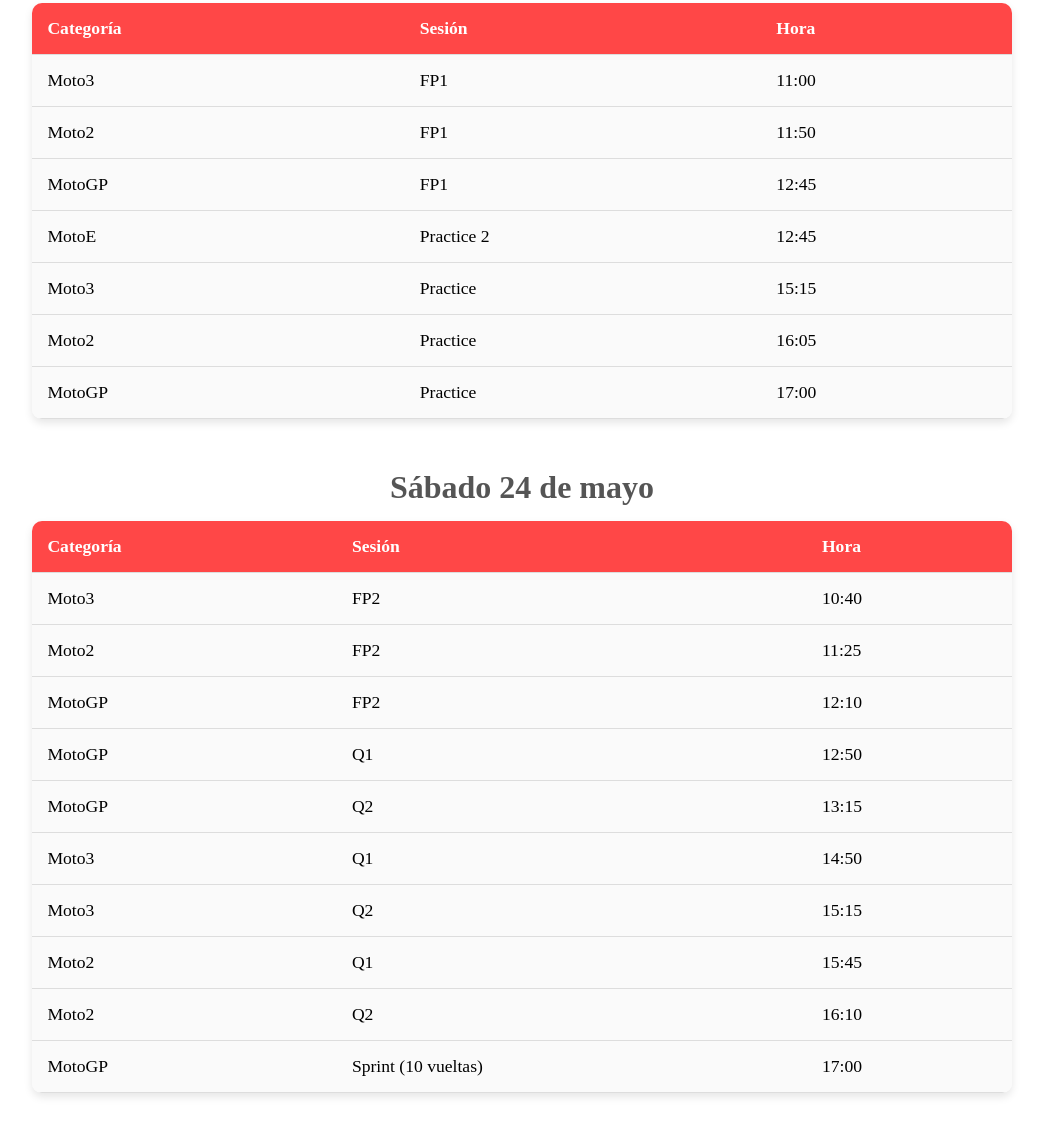
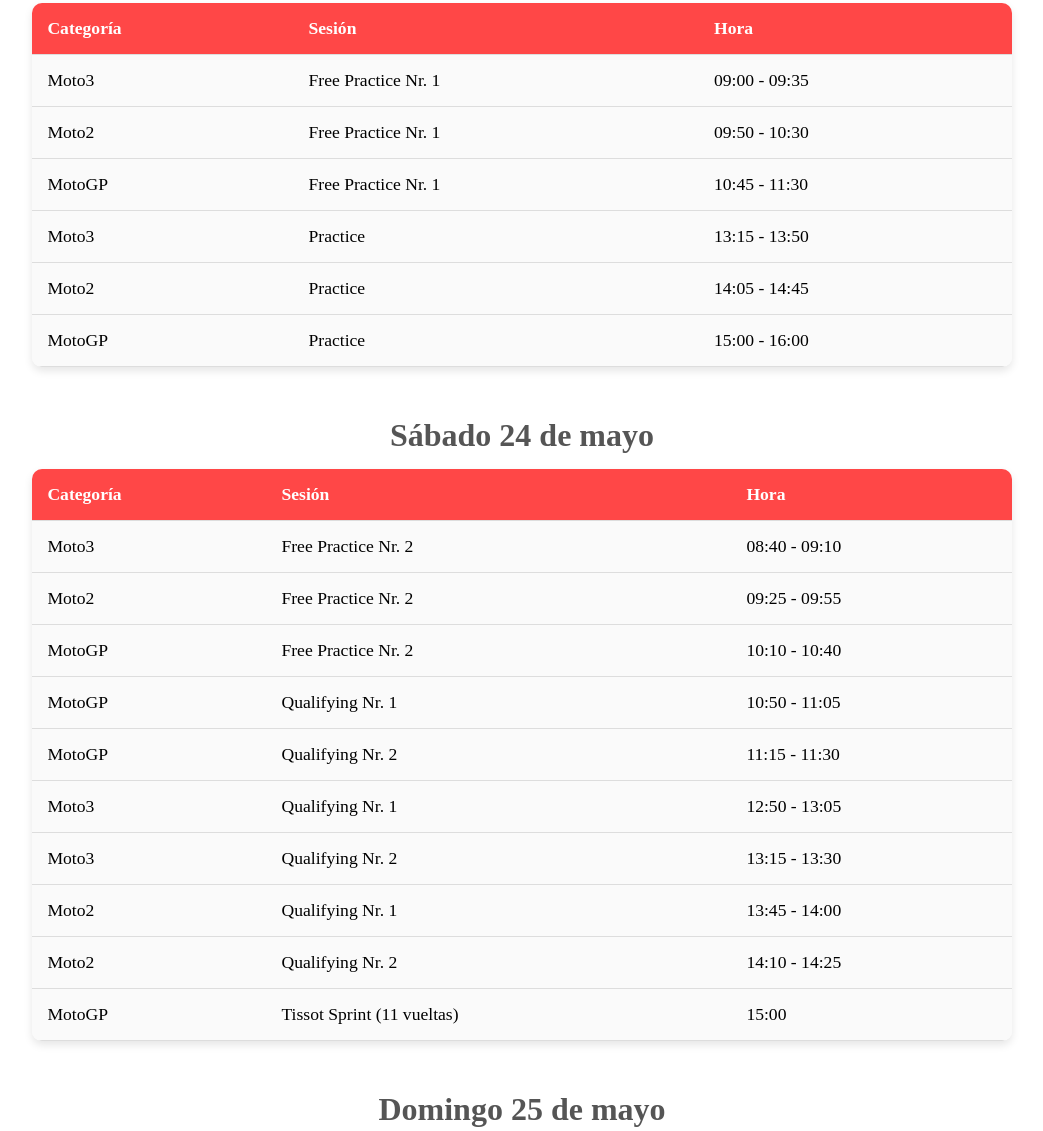
Before and after one commit to ADelgadoMontoro/HorarioMotoGP, a plain HTML site: page index.html in a window 1280 px wide. Shown: the part 197-1328 px from the top of the page, without its empty margins (118-1161 px from the left). Drawn offline with Linux system fonts and the light colour scheme.

Commit message:
GP ARAGON

```diff
--- a/index.html
+++ b/index.html
@@ -22,39 +22,34 @@
             </thead>
             <tbody>
                 <tr>
-                    <td data-label="Categoría">Moto3</td>
-                    <td data-label="Sesión">FP1</td>
-                    <td data-label="Hora">11:00</td>
+                    <td>Moto3</td>
+                    <td>Free Practice Nr. 1</td>
+                    <td>09:00 - 09:35</td>
                 </tr>
                 <tr>
-                    <td data-label="Categoría">Moto2</td>
-                    <td data-label="Sesión">FP1</td>
-                    <td data-label="Hora">11:50</td>
+                    <td>Moto2</td>
+                    <td>Free Practice Nr. 1</td>
+                    <td>09:50 - 10:30</td>
                 </tr>
                 <tr>
-                    <td data-label="Categoría">MotoGP</td>
-                    <td data-label="Sesión">FP1</td>
-                    <td data-label="Hora">12:45</td>
+                    <td>MotoGP</td>
+                    <td>Free Practice Nr. 1</td>
+                    <td>10:45 - 11:30</td>
                 </tr>
                 <tr>
-                    <td data-label="Categoría">MotoE</td>
-                    <td data-label="Sesión">Practice 2</td>
-                    <td data-label="Hora">12:45</td>
+                    <td>Moto3</td>
+                    <td>Practice</td>
+                    <td>13:15 - 13:50</td>
                 </tr>
                 <tr>
-                    <td data-label="Categoría">Moto3</td>
-                    <td data-label="Sesión">Practice</td>
-                    <td data-label="Hora">15:15</td>
+                    <td>Moto2</td>
+                    <td>Practice</td>
+                    <td>14:05 - 14:45</td>
                 </tr>
                 <tr>
-                    <td data-label="Categoría">Moto2</td>
-                    <td data-label="Sesión">Practice</td>
-                    <td data-label="Hora">16:05</td>
-                </tr>
-                <tr>
-                    <td data-label="Categoría">MotoGP</td>
-                    <td data-label="Sesión">Practice</td>
-                    <td data-label="Hora">17:00</td>
+                    <td>MotoGP</td>
+                    <td>Practice</td>
+                    <td>15:00 - 16:00</td>
                 </tr>
             </tbody>
         </table>
@@ -72,54 +67,54 @@
             </thead>
             <tbody>
                 <tr>
-                    <td data-label="Categoría">Moto3</td>
-                    <td data-label="Sesión">FP2</td>
-                    <td data-label="Hora">10:40</td>
+                    <td>Moto3</td>
+                    <td>Free Practice Nr. 2</td>
+                    <td>08:40 - 09:10</td>
                 </tr>
                 <tr>
-                    <td data-label="Categoría">Moto2</td>
-                    <td data-label="Sesión">FP2</td>
-                    <td data-label="Hora">11:25</td>
+                    <td>Moto2</td>
+                    <td>Free Practice Nr. 2</td>
+                    <td>09:25 - 09:55</td>
                 </tr>
                 <tr>
-                    <td data-label="Categoría">MotoGP</td>
-                    <td data-label="Sesión">FP2</td>
-                    <td data-label="Hora">12:10</td>
+                    <td>MotoGP</td>
+                    <td>Free Practice Nr. 2</td>
+                    <td>10:10 - 10:40</td>
                 </tr>
                 <tr>
-                    <td data-label="Categoría">MotoGP</td>
-                    <td data-label="Sesión">Q1</td>
-                    <td data-label="Hora">12:50</td>
+                    <td>MotoGP</td>
+                    <td>Qualifying Nr. 1</td>
+                    <td>10:50 - 11:05</td>
                 </tr>
                 <tr>
-                    <td data-label="Categoría">MotoGP</td>
-                    <td data-label="Sesión">Q2</td>
-                    <td data-label="Hora">13:15</td>
+                    <td>MotoGP</td>
+                    <td>Qualifying Nr. 2</td>
+                    <td>11:15 - 11:30</td>
                 </tr>
                 <tr>
-                    <td data-label="Categoría">Moto3</td>
-                    <td data-label="Sesión">Q1</td>
-                    <td data-label="Hora">14:50</td>
+                    <td>Moto3</td>
+                    <td>Qualifying Nr. 1</td>
+                    <td>12:50 - 13:05</td>
                 </tr>
                 <tr>
-                    <td data-label="Categoría">Moto3</td>
-                    <td data-label="Sesión">Q2</td>
-                    <td data-label="Hora">15:15</td>
+                    <td>Moto3</td>
+                    <td>Qualifying Nr. 2</td>
+                    <td>13:15 - 13:30</td>
                 </tr>
                 <tr>
-                    <td data-label="Categoría">Moto2</td>
-                    <td data-label="Sesión">Q1</td>
-                    <td data-label="Hora">15:45</td>
+                    <td>Moto2</td>
+                    <td>Qualifying Nr. 1</td>
+                    <td>13:45 - 14:00</td>
                 </tr>
                 <tr>
-                    <td data-label="Categoría">Moto2</td>
-                    <td data-label="Sesión">Q2</td>
-                    <td data-label="Hora">16:10</td>
+                    <td>Moto2</td>
+                    <td>Qualifying Nr. 2</td>
+                    <td>14:10 - 14:25</td>
                 </tr>
                 <tr>
-                    <td data-label="Categoría">MotoGP</td>
-                    <td data-label="Sesión">Sprint (10 vueltas)</td>
-                    <td data-label="Hora">17:00</td>
+                    <td>MotoGP</td>
+                    <td>Tissot Sprint (11 vueltas)</td>
+                    <td>15:00</td>
                 </tr>
             </tbody>
         </table>
@@ -137,24 +132,24 @@
             </thead>
             <tbody>
                 <tr>
-                    <td data-label="Categoría">MotoGP</td>
-                    <td data-label="Sesión">Warm Up</td>
-                    <td data-label="Hora">10:40</td>
+                    <td>MotoGP</td>
+                    <td>Warm Up</td>
+                    <td>09:40 - 09:50</td>
                 </tr>
                 <tr>
-                    <td data-label="Categoría">Moto3</td>
-                    <td data-label="Sesión">Carrera (15 vueltas)</td>
-                    <td data-label="Hora">15:30</td>
+                    <td>Moto3</td>
+                    <td>Carrera (17 vueltas)</td>
+                    <td>11:00</td>
                 </tr>
                 <tr>
-                    <td data-label="Categoría">Moto2</td>
-                    <td data-label="Sesión">Carrera (17 vueltas)</td>
-                    <td data-label="Hora">12:15</td>
+                    <td>Moto2</td>
+                    <td>Carrera (19 vueltas)</td>
+                    <td>12:15</td>
                 </tr>
                 <tr>
-                    <td data-label="Categoría">MotoGP</td>
-                    <td data-label="Sesión">Carrera (20 vueltas)</td>
-                    <td data-label="Hora">14:00</td>
+                    <td>MotoGP</td>
+                    <td>Grand Prix (23 vueltas)</td>
+                    <td>14:00</td>
                 </tr>
             </tbody>
         </table>
@@ -162,6 +157,4 @@
 </main>
 
 </body>
-
-
 </html>
```
